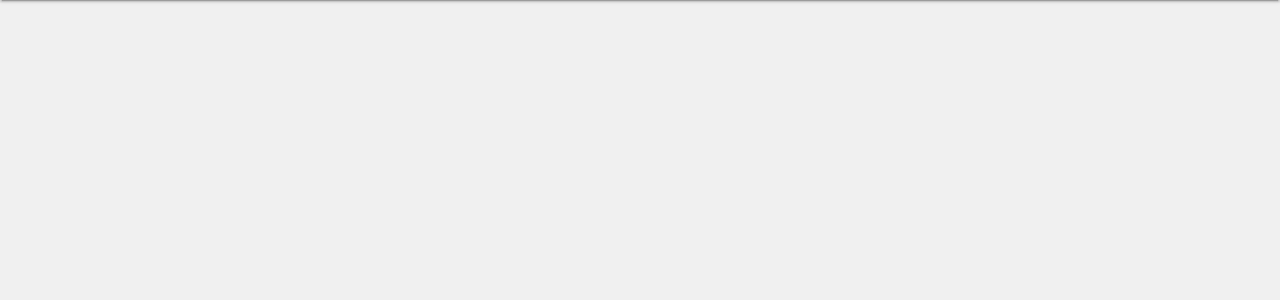
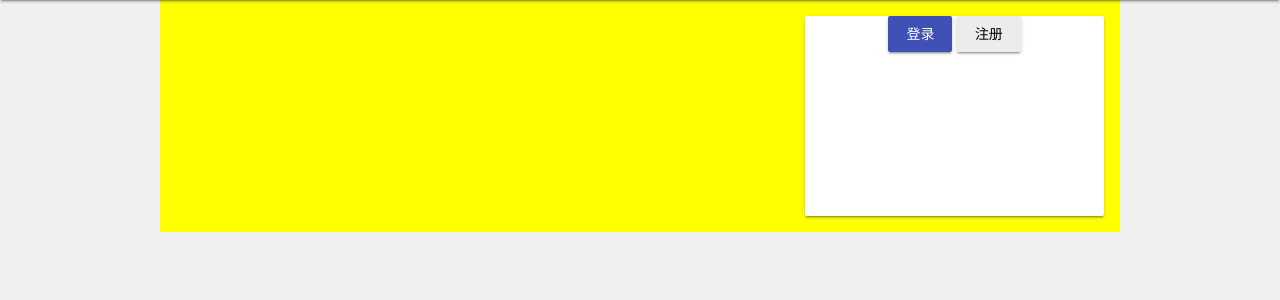
Before and after one commit to omret/arduino-forum, a Django app: page /forum/ in a window 1280 px wide. Shown: the part 64-364 px from the top of the page. Run offline with Django 3.2, Linux system fonts and the light colour scheme.

Commit message:
add signin signup  button

```diff
--- /dev/null
+++ b/geek/forum/static/forum/css/forum.css
@@ -0,0 +1,16 @@
+.content-container{
+  width:960px;
+  text-align: center;
+  margin: 0 auto;
+  background-color: yellow;
+}
+
+.user-card{
+  width:auto;
+  text-align: center;
+}
+
+.user-card-button{
+  width:36px;
+  margin: 0 auto;
+}
--- a/geek/forum/templates/forum/forum.html
+++ b/geek/forum/templates/forum/forum.html
@@ -1,8 +1,28 @@
 {% extends "index_base.html" %}
 {% load static %}
 {% block header %}
+<link rel="stylesheet" href="{% static 'forum/css/forum.css' %}">
 {% endblock %}
 {% block content %}
+<div class="content-container">
+  <div class="mdl-grid">
+    <div class="mdl-cell mdl-cell--8-col">
+
+    </div>
+    <div class="mdl-cell mdl-cell--4-col">
+      <div class="user-card mdl-card mdl-shadow--2dp">
+        <div class="user-card-button-container">
+          <button class="user-card-button mdl-button mdl-js-button mdl-button--raised mdl-js-ripple-effect mdl-button--colored" id="signin-button" onclick="location='/signin'">
+          登录
+          </button>
+          <button class="user-card-button mdl-button mdl-js-button mdl-button--raised mdl-js-ripple-effect " id="signup-button" onclick="location='/signup'" >
+          注册
+          </button>
+        </div>
+      </div>
+    </div>
+  </div>
+</div>
 {% endblock %}
 {% block script %}
 {% endblock %}
```
